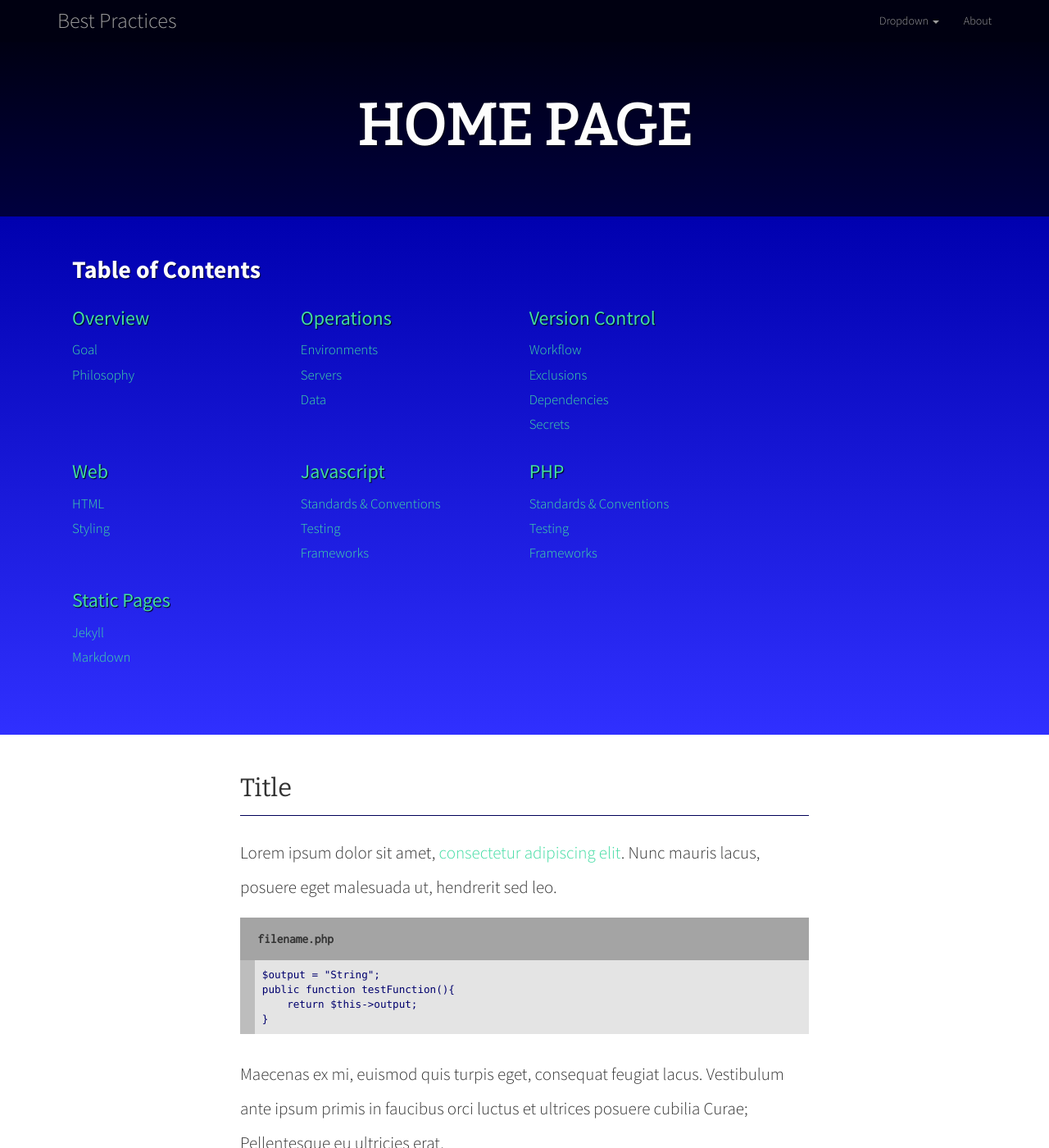
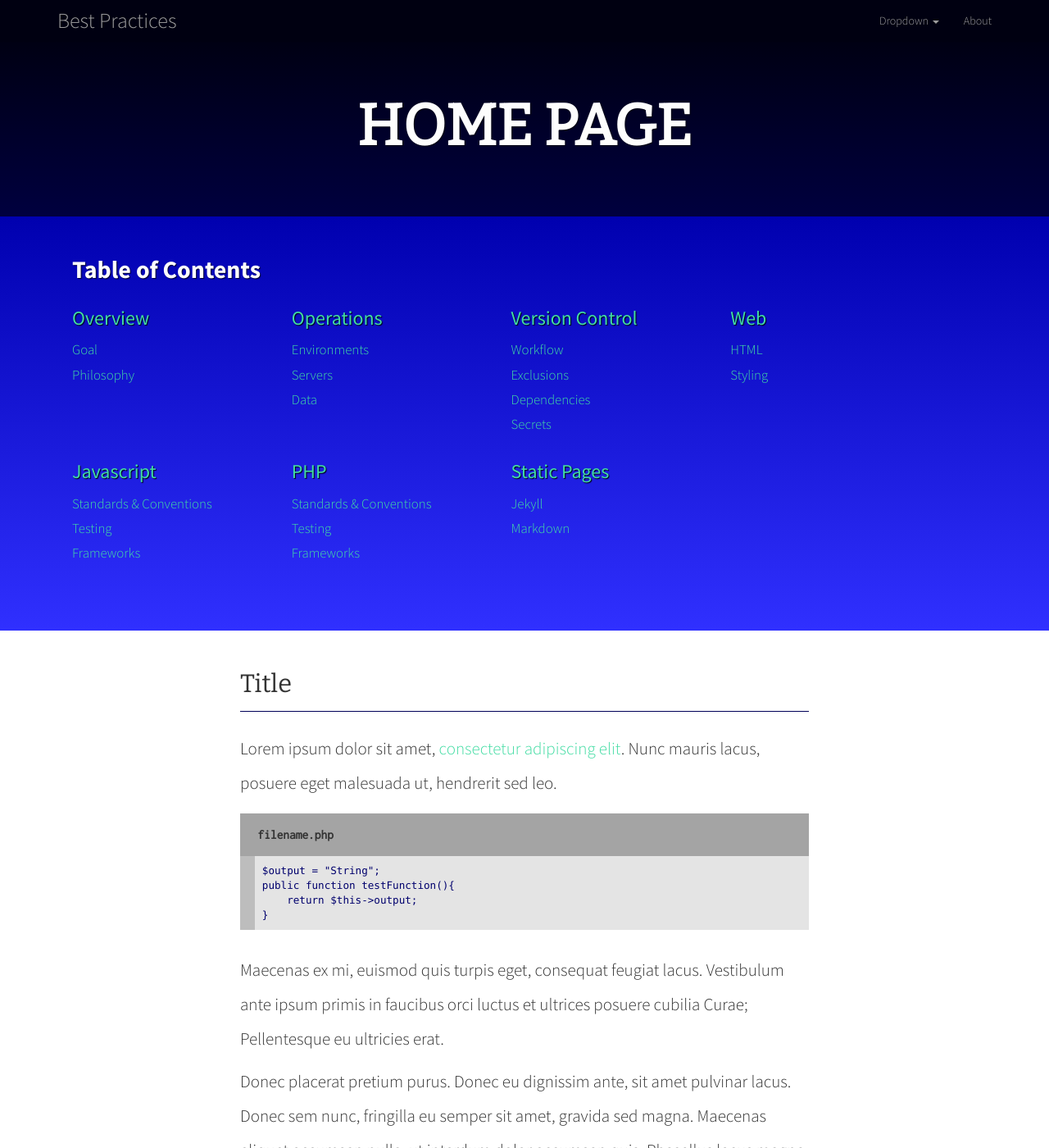
Before and after one commit to wdbp/wdbp.github.io, a Jekyll site: the page built from index.html, in a window 1280 px wide and 1400 px high. Shown: the whole window at 82% size. Built offline with Jekyll 4.4.1, drawn with Linux system fonts in a browser that asks for light colours; nearby versions of some CDN libraries; library files that are not in the unit come from our copies.

Commit message:
Fixes an issue with the columns.

```diff
--- a/assets/css/custom.css
+++ b/assets/css/custom.css
@@ -124,7 +124,7 @@ p.section-label { padding: 8px; font-size: 12px; text-align: center; font-family
 
 .toc-list { padding-left: 0; list-style: none; font-size: 1.2em; line-height: 1.8em; }
 
-.col { word-break: break-word; margin: 0; width: 25%; border-right: none; display: inline-block; vertical-align: top; }
+.col { word-break: break-word; margin: 0; width: 24%; border-right: none; display: inline-block; vertical-align: top; }
 
 @media (max-width: 767px) { .col { width: 50%; float: left; vertical-align: top; padding-left: .8em; border-bottom: 1px dotted #0000af; } }
 @media (max-width: 480px) { .col { width: 100%; float: left; vertical-align: top; border-right: none; border-bottom: 1px dotted #0000af; } }
```
